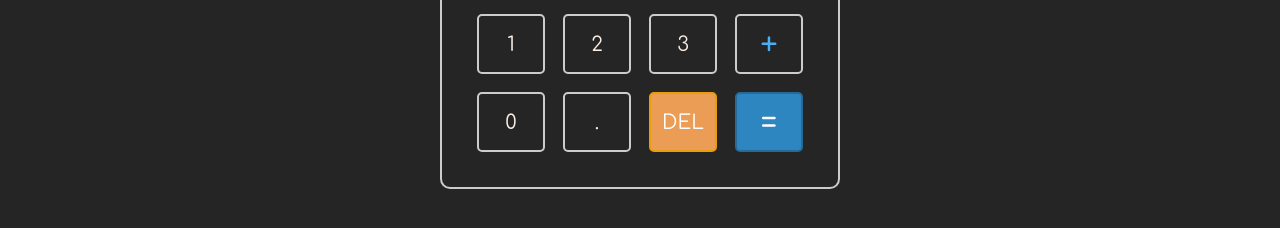
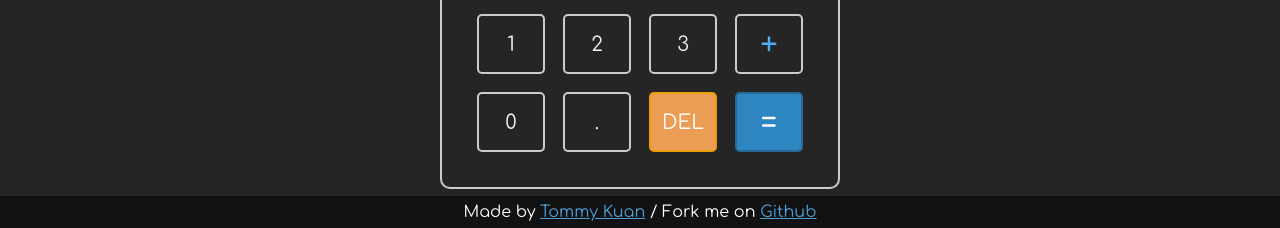
Before and after one commit to kuan0020/lets-math, a Flask app: page / in a window 1280 px wide. Shown: the part 572-800 px from the top of the page. Run offline with Flask 2, Linux system fonts and the light colour scheme; data that the repository does not hold is empty; some libraries are stand-ins or nearby versions.

Commit message:
added footer

```diff
--- a/static/css/style.css
+++ b/static/css/style.css
@@ -140,3 +140,20 @@ button:hover {
 .del-key :hover {
     background-color: rgb(250, 219, 179);
 }
+
+.footer {
+    font-size: medium;
+    font-family: Comfortaa;
+    position: fixed;
+    padding: 7px;
+    left: 0;
+    bottom: 0;
+    width: 100%;
+    background-color: #121212;
+    color: white;
+    text-align: center;
+  }
+
+a {
+    color: #4e9ed4;
+}
--- a/templates/index.html
+++ b/templates/index.html
@@ -48,6 +48,9 @@
         </div>
     </div>
 
+    <div class="footer">Made by
+        <a href="https://tommykuan.com" target="_blank">Tommy Kuan</a> / Fork me on <a href="https://github.com/kuan0020/lets-math.git" target="_blank">Github</a>
+    </div>
 
     <script src="https://ajax.googleapis.com/ajax/libs/jquery/2.2.0/jquery.min.js"></script>
     <script src="https://cdnjs.cloudflare.com/ajax/libs/socket.io/1.4.5/socket.io.min.js"></script>
```
Also changed, not shown: app.py (+4 -4 lines), static/js/main.js (+7 -7 lines).
